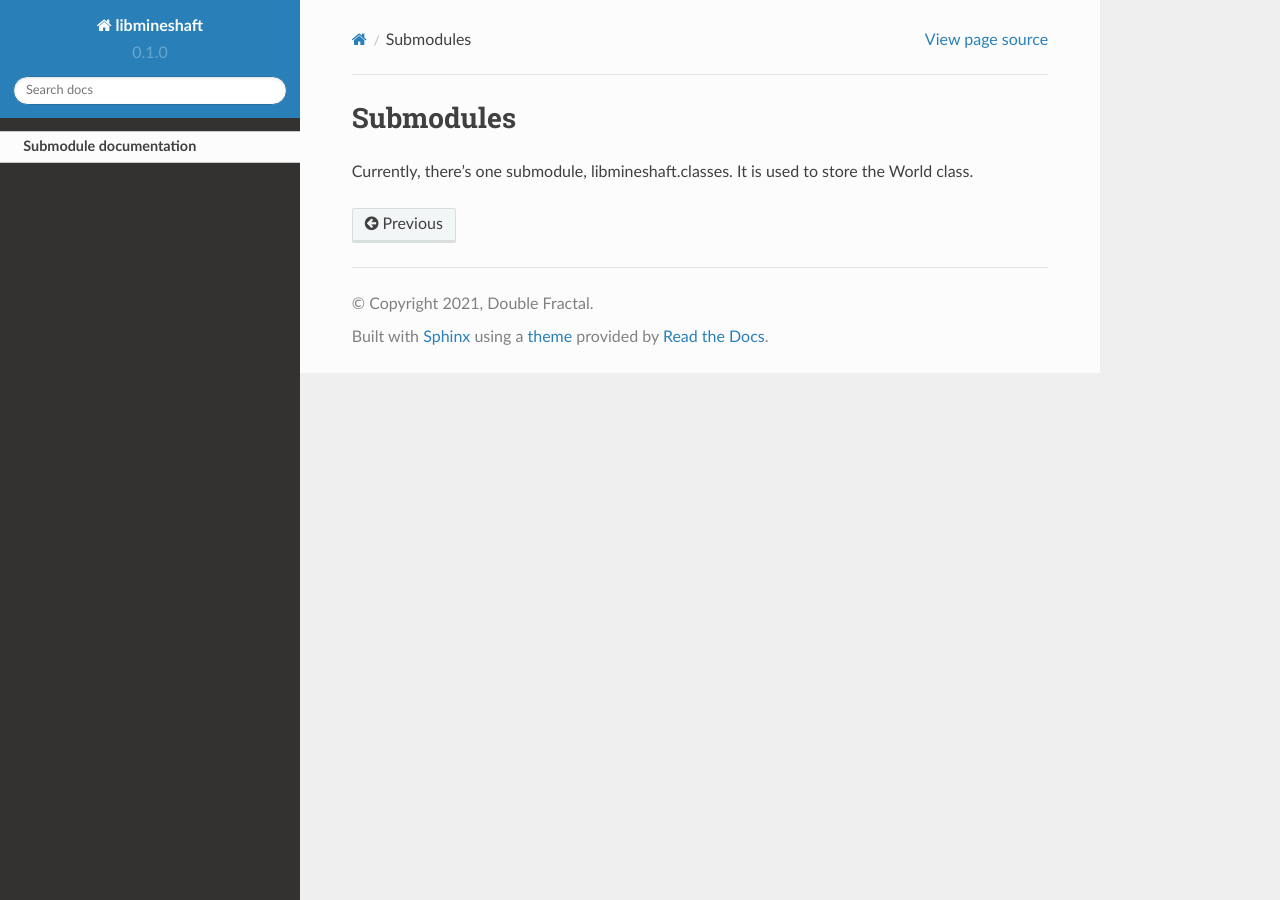
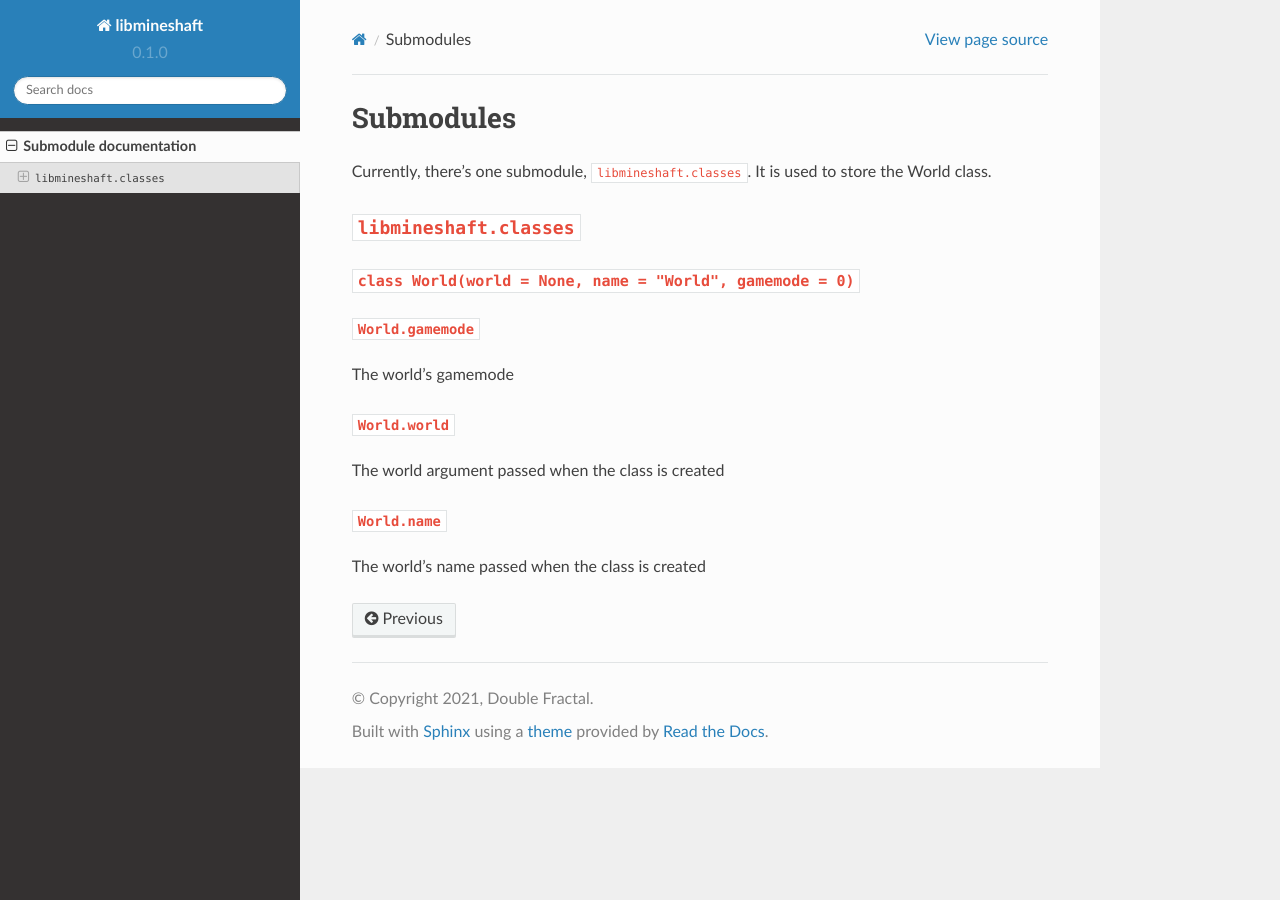
Before and after one commit to Mineshaft-game/libmineshaft, a Sphinx documentation site: the page built from docs/source/submodules.md, in a window 1280 px wide. Built offline with Sphinx 7.4.7 and the Read the Docs theme 2.0.0, drawn with Linux system fonts in a browser that asks for light colours.

Commit message:
Add world API

```diff
--- a/docs/source/submodules.md
+++ b/docs/source/submodules.md
@@ -1,2 +1,11 @@
 # Submodules
-Currently, there's one submodule, libmineshaft.classes. It is used to store the World class.
+Currently, there's one submodule, `libmineshaft.classes`. It is used to store the World class.
+
+## `libmineshaft.classes`
+### `class World(world = None, name = "World", gamemode = 0)`
+###### `World.gamemode`
+The world's gamemode
+###### `World.world`
+The world argument passed when the class is created
+###### `World.name`
+The world's name passed when the class is created
```
